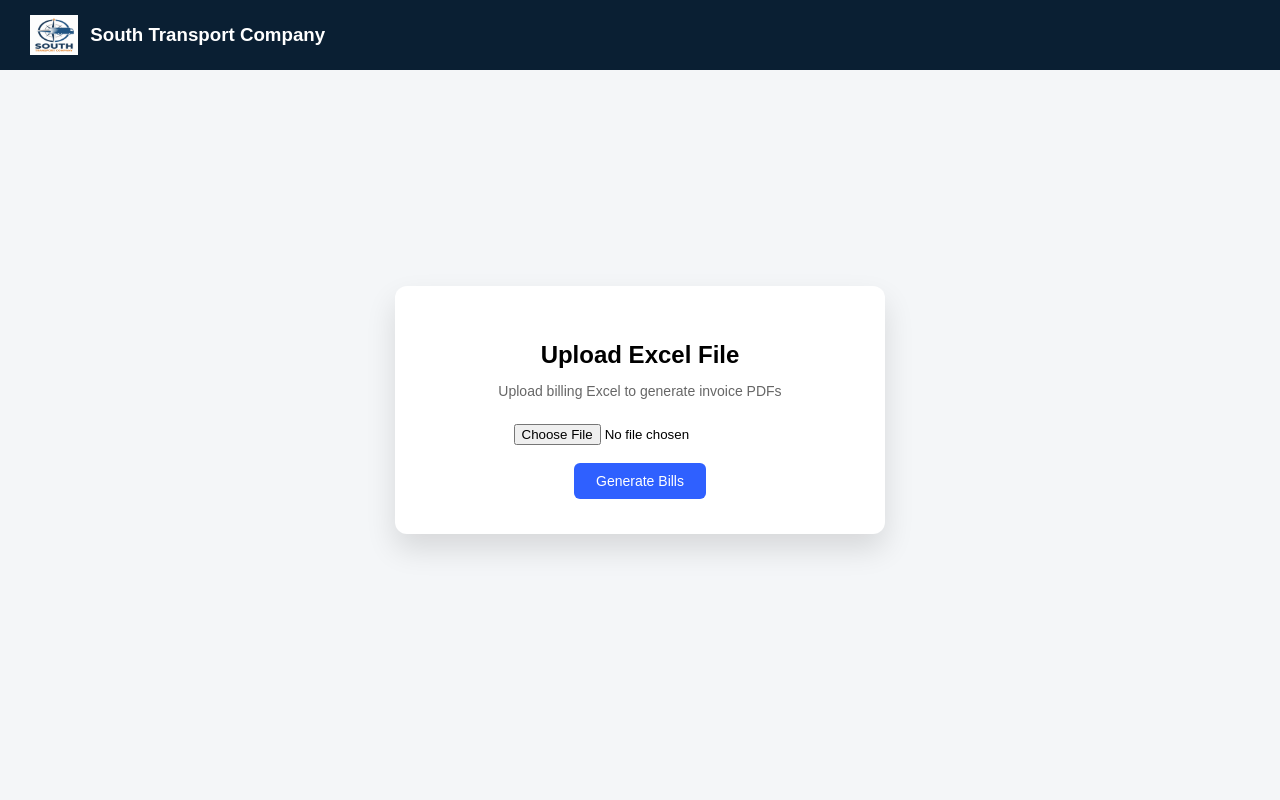
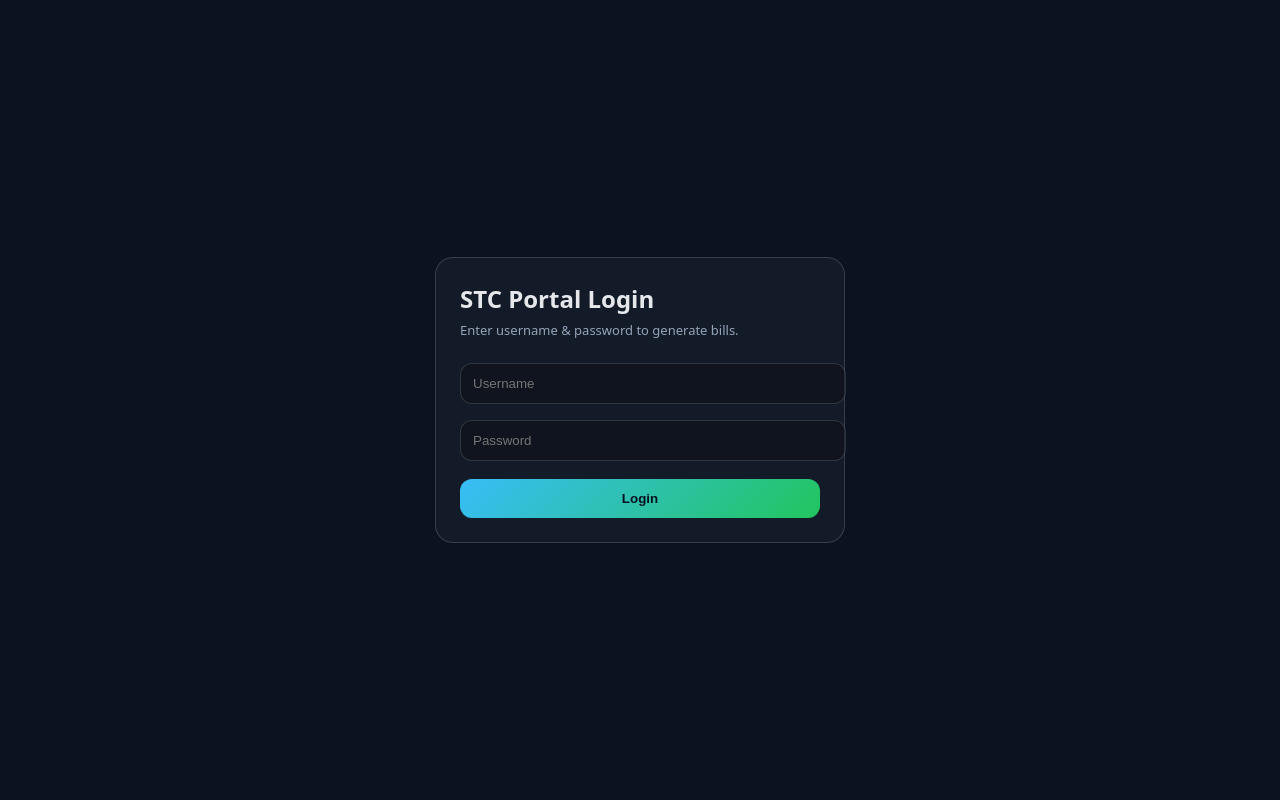
Before and after one commit to choudharyashutosh9045/TransportBillingPortal-STC, a Flask app: page / in a window 1280 px wide. Run offline with Flask 3, Linux system fonts and the light colour scheme; some libraries are stand-ins or nearby versions.

Commit message:
Update index.html

```diff
--- a/templates/index.html
+++ b/templates/index.html
@@ -1,43 +1,71 @@
 <!DOCTYPE html>
-<html>
+<html lang="en">
 <head>
-    <meta charset="UTF-8">
-    <title>South Transport Company | Billing Portal</title>
+  <meta charset="UTF-8" />
+  <meta name="viewport" content="width=device-width, initial-scale=1.0"/>
+  <title>Login - STC Billing Portal</title>
+  <style>
+    body{
+      margin:0;
+      font-family: system-ui, Arial;
+      background:#0b1220;
+      color:#e5e7eb;
+      display:flex;
+      align-items:center;
+      justify-content:center;
+      height:100vh;
+    }
+    .box{
+      width:360px;
+      padding:24px;
+      border-radius:18px;
+      border:1px solid rgba(255,255,255,.15);
+      background:rgba(255,255,255,.04);
+    }
+    h2{margin:0 0 6px 0;}
+    p{margin:0 0 16px 0; color:#94a3b8; font-size:13px;}
+    input{
+      width:100%;
+      padding:12px;
+      margin:8px 0;
+      border-radius:12px;
+      border:1px solid rgba(255,255,255,.15);
+      background:rgba(0,0,0,.25);
+      color:#fff;
+      outline:none;
+    }
+    button{
+      width:100%;
+      margin-top:10px;
+      padding:12px;
+      border:none;
+      border-radius:12px;
+      font-weight:800;
+      cursor:pointer;
+      background:linear-gradient(135deg,#38bdf8,#22c55e);
+      color:#06101f;
+    }
+    .err{
+      margin-top:10px;
+      color:#fb7185;
+      font-size:13px;
+    }
+  </style>
 </head>
+<body>
+  <div class="box">
+    <h2>STC Portal Login</h2>
+    <p>Enter username & password to generate bills.</p>
 
-<body style="margin:0; font-family: Arial, sans-serif; background:#f4f6f8;">
+    <form method="POST">
+      <input name="username" placeholder="Username" required />
+      <input name="password" placeholder="Password" type="password" required />
+      <button type="submit">Login</button>
+    </form>
 
-    <!-- HEADER -->
-    <div style="background:#0a1f33; color:white; padding:15px 30px; display:flex; align-items:center;">
-        <img src="/static/logos/logo.png" style="height:40px; margin-right:12px;">
-        <h3 style="margin:0;">South Transport Company</h3>
-    </div>
-
-    <!-- MAIN -->
-    <div style="display:flex; justify-content:center; align-items:center; height:85vh;">
-
-        <div style="background:white; padding:35px; width:420px; border-radius:12px;
-                    box-shadow:0 15px 30px rgba(0,0,0,0.12); text-align:center;">
-
-            <h2 style="margin-bottom:8px;">Upload Excel File</h2>
-
-            <p style="color:#666; font-size:14px; margin-bottom:25px;">
-                Upload billing Excel to generate invoice PDFs
-            </p>
-
-            <form method="POST" enctype="multipart/form-data">
-                <input type="file" name="file" required><br><br>
-
-                <button type="submit"
-                        style="background:#2f60ff; color:white; border:none;
-                               padding:10px 22px; border-radius:6px;
-                               font-size:14px; cursor:pointer;">
-                    Generate Bills
-                </button>
-            </form>
-
-        </div>
-    </div>
-
+    {% if error %}
+      <div class="err">{{ error }}</div>
+    {% endif %}
+  </div>
 </body>
 </html>
```
